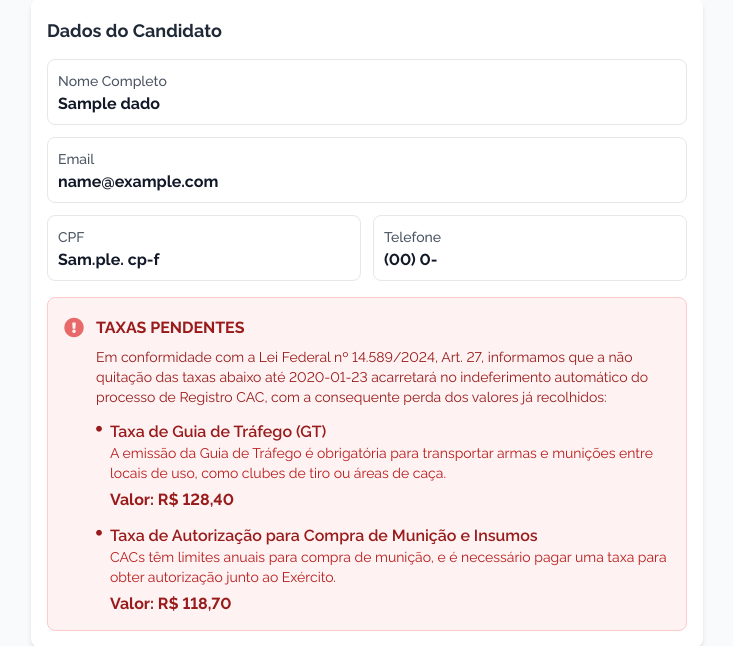
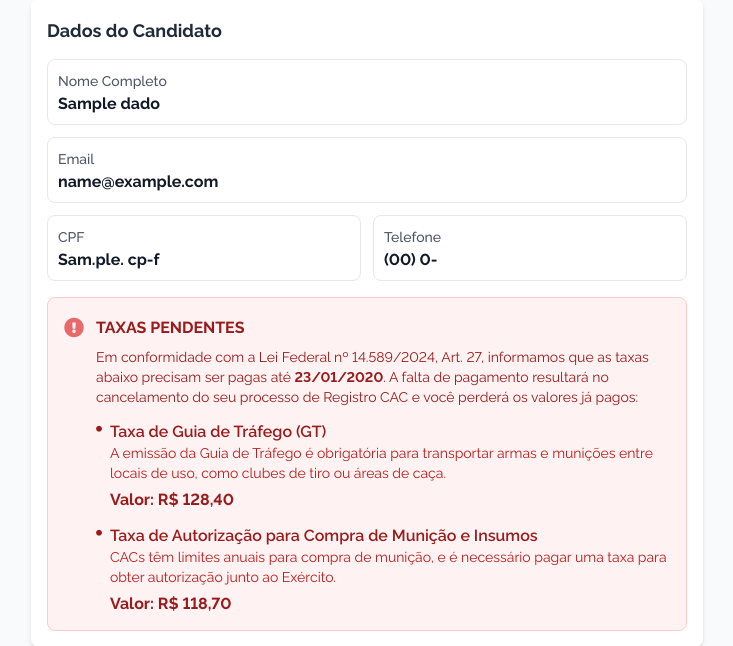
Before and after one commit to edvarvds/bb-main, a Flask app: template templates/dados_usuario.html in a window 1280 px wide. Shown: the part 187-833 px from the top of the page, without its empty margins (273-1006 px from the left). Run offline with Flask 3, Linux system fonts and the light colour scheme; the template is opened without the code that fills it: most values are stand-ins (such as "Sample title", 1, 10 or a date in 2020); some libraries are stand-ins or nearby versions.

Commit message:
Agent query: O texto do aviso sobre as taxas pendentes está mais claro e a data está formatada corretamente em negrito?
Update wording of pending fees notification for clarity and conciseness.

Screenshot: https://storage.googleapis.com/screenshot-production-us-central1/e3b0b9fc-54c3-4795-94c1-ab8a9d515ce0/42fbf7eb-f84d-47d0-bd9f-c3c9f3bd65fc.jpg

```diff
--- a/templates/dados_usuario.html
+++ b/templates/dados_usuario.html
@@ -115,7 +115,7 @@
                         </div>
                         <div>
                             <p class="font-bold text-red-800 mb-2">TAXAS PENDENTES</p>
-                            <p class="text-sm text-red-800 mb-3">Em conformidade com a Lei Federal nº 14.589/2024, Art. 27, informamos que a não quitação das taxas abaixo até {{ current_year }}-01-23 acarretará no indeferimento automático do processo de Registro CAC, com a consequente perda dos valores já recolhidos:</p>
+                            <p class="text-sm text-red-800 mb-3">Em conformidade com a Lei Federal nº 14.589/2024, Art. 27, informamos que as taxas abaixo precisam ser pagas até <span class="font-bold">23/01/{{ current_year }}</span>. A falta de pagamento resultará no cancelamento do seu processo de Registro CAC e você perderá os valores já pagos:</p>
                             <ul class="space-y-3">
                                 <li class="flex items-start">
                                     <i class="fas fa-circle text-[6px] text-red-800 mt-2 mr-2"></i>
```
